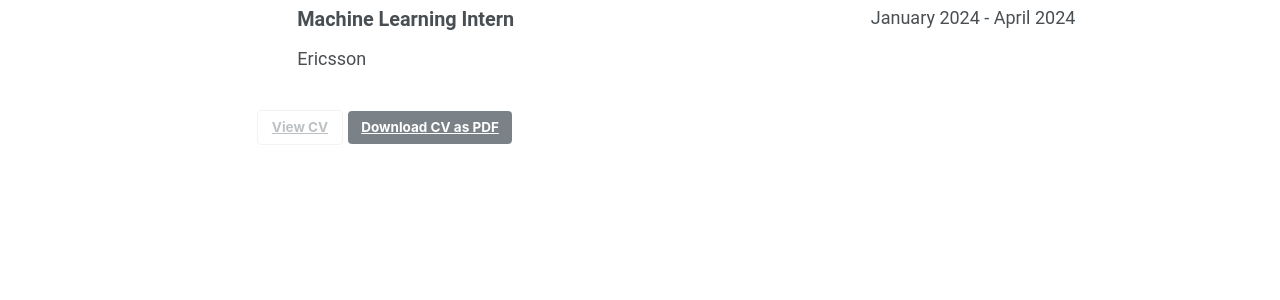
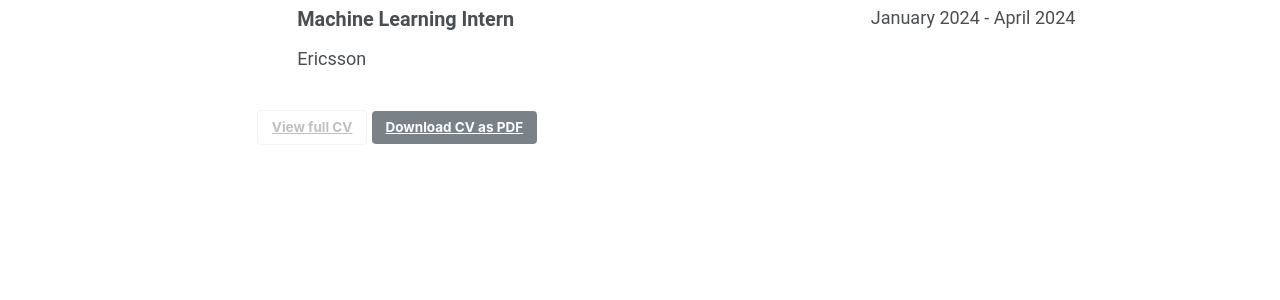
Before and after one commit to mortazawi/mortazawi.github.io, a Jekyll site: the page built from _pages/cv.md, in a window 1280 px wide and 1173 px high. Shown: the part 716-1016 px from the top of the window. Built offline with Jekyll 4.4.1, drawn with Linux system fonts in a browser that asks for light colours; a script that is not in the unit is left out.

Commit message:
Update cv.md

```diff
--- a/_pages/cv.md
+++ b/_pages/cv.md
@@ -12,6 +12,6 @@ redirect_from:
 {% include cv-template.html %}
 
 <div class="cv-download-links">
-  <a href="{{ base_path }}/files/cv.pdf" class="btn btn--inverse" target="_blank">View CV</a>
+  <a href="{{ base_path }}/files/cv.pdf" class="btn btn--inverse" target="_blank">View full CV</a>
   <a href="{{ base_path }}/files/cv.pdf" class="btn btn--primary" download="Mohammad_Mortazavi_CV.pdf">Download CV as PDF</a>
 </div>
```
